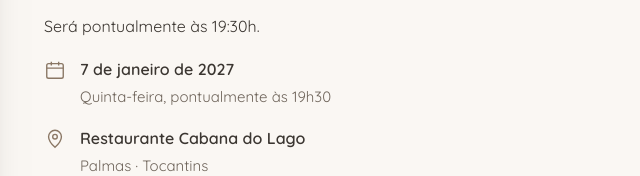
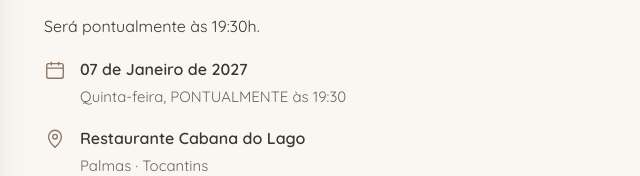
Before and after one commit to LGRSV/ana-e-matheus-2027, a plain HTML site: page index.html in a window 1280 px wide. Shown: the part 2024-2200 px from the top of the page, 620-1260 px from the left. Drawn offline with nearby package versions, Linux system fonts and the light colour scheme; no server answers.

Commit message:
Quadro da data: 07 de Janeiro de 2027 / Quinta-feira, PONTUALMENTE às 19:30 (pedido do Matheus)
Co-Authored-By: Claude Opus 5.5 <noreply@anthropic.com>
Claude-Session: https://claude.ai/code/session_01786Bh4xpB8iKPeZztnvgCn

```diff
--- a/index.html
+++ b/index.html
@@ -366,7 +366,7 @@
           </div>
           <div class="info">
             <div><svg viewBox="0 0 24 24" fill="none" stroke="currentColor" stroke-width="1.5" aria-hidden="true"><rect x="3" y="5" width="18" height="16" rx="2"/><path d="M3 10h18M8 3v4M16 3v4"/></svg>
-              <p style="margin:0"><strong data-data="longa">7 de janeiro de 2027</strong><span data-data="semana">Quinta-feira, pontualmente às 19h30</span></p></div>
+              <p style="margin:0"><strong data-data="original">07 de Janeiro de 2027</strong><span data-data="semana">Quinta-feira, PONTUALMENTE às 19:30</span></p></div>
             <div><svg viewBox="0 0 24 24" fill="none" stroke="currentColor" stroke-width="1.5" aria-hidden="true"><path d="M12 21s-7-6.2-7-11.5A7 7 0 0 1 19 9.5C19 14.8 12 21 12 21z"/><circle cx="12" cy="9.5" r="2.5"/></svg>
               <p style="margin:0"><strong>Restaurante Cabana do Lago</strong><span>Palmas · Tocantins</span></p></div>
           </div>
@@ -549,7 +549,7 @@
       var hora = f({ hour: "2-digit", minute: "2-digit", hourCycle: "h23" }).replace(":", "h");
       var dd = f({ day: "2-digit" }), mm = f({ month: "2-digit" }), aa = f({ year: "numeric" });
       var longa = f({ day: "numeric", month: "long", year: "numeric" }), mes = f({ month: "long" });
-      return { longa: longa, completa: sem + ", " + longa + ", às " + hora, semana: sem + ", pontualmente às " + hora,
+      return { longa: longa, completa: sem + ", " + longa + ", às " + hora, semana: sem + ", PONTUALMENTE às " + hora.replace("h", ":"),
                pontos: dd + " · " + mm + " · " + aa, curta: dd + "." + mm + "." + aa,
                original: dd + " de " + mes.charAt(0).toUpperCase() + mes.slice(1) + " de " + aa, horaOriginal: hora.replace("h", ":") + "h" };
     })();
```
